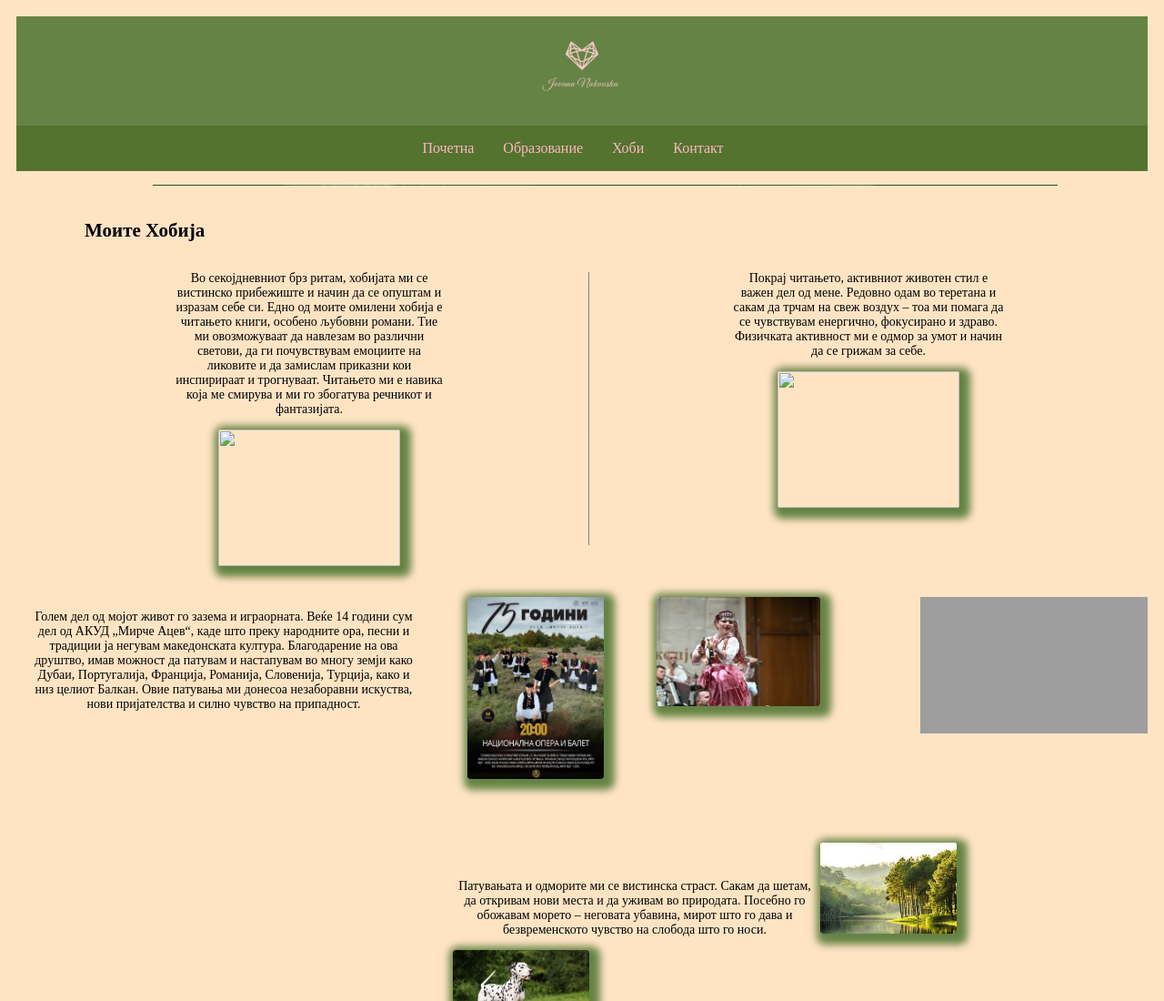
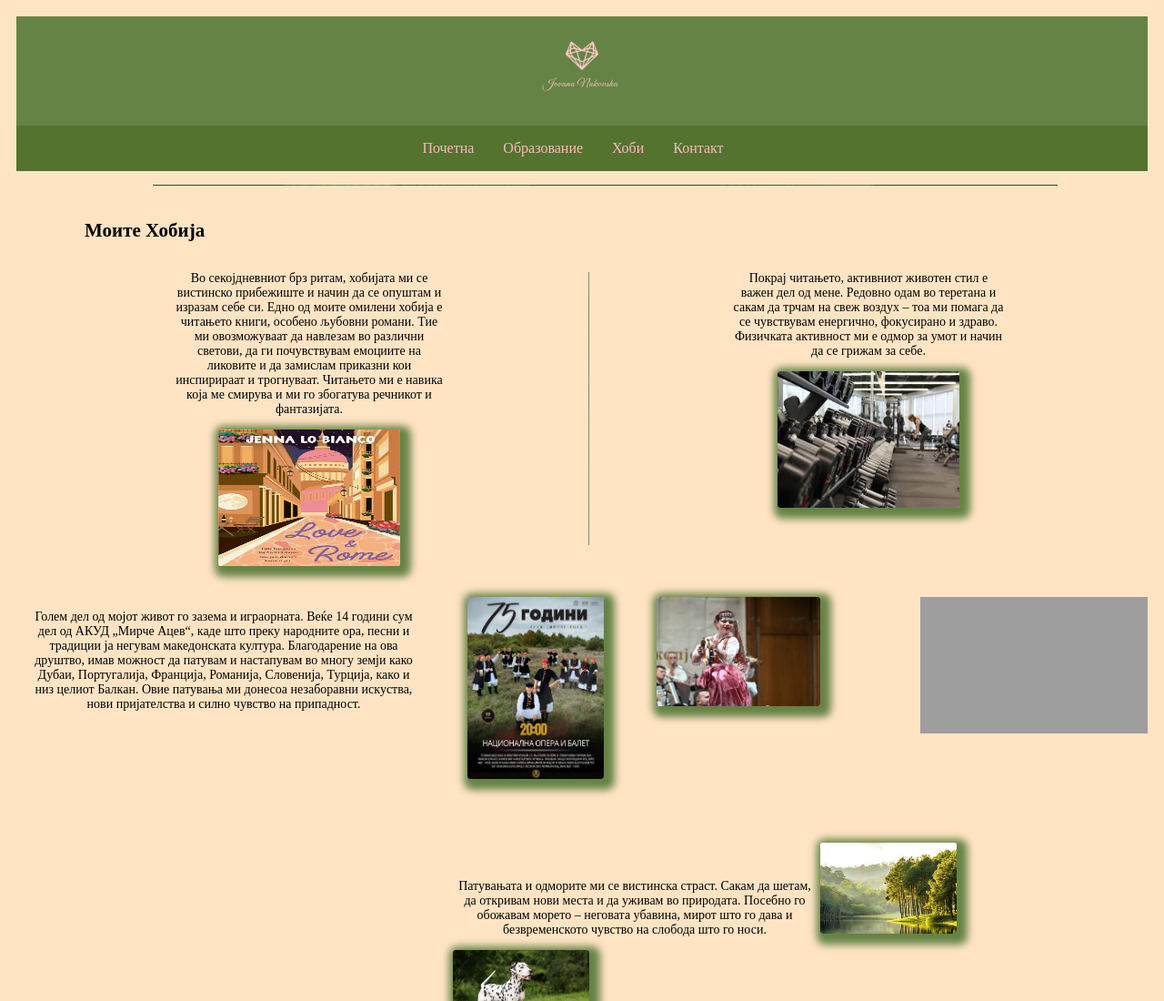
Before and after one commit to JovanaNakovska/j.nakovska, a website: page hobi.html in a window 1280 px wide. Shown: the top 1100 px of the page at 91% size. Drawn offline with Linux system fonts and the light colour scheme; grey boxes are pictures that could not be loaded.

Commit message:
Update hobi.html

```diff
--- a/hobi.html
+++ b/hobi.html
@@ -198,14 +198,14 @@
   <div id="kolona">
     <div class="div">
       <p>Во секојдневниот брз ритам, хобијата ми се вистинско прибежиште и начин да се опуштам и изразам себе си. Едно од моите омилени хобија е читањето книги, особено љубовни романи. Тие ми овозможуваат да навлезам во различни светови, да ги почувствувам емоциите на ликовите и да замислам приказни кои инспирираат и трогнуваат. Читањето ми е навика која ме смирува и ми го збогатува речникот и фантазијата.</p>
-      <img src="/images/book.jpg">
+      <img src="book.jpg">
     </div>
     <div id="vertikalno">
 
     </div>
     <div class="div">
       <p>Покрај читањето, активниот животен стил е важен дел од мене. Редовно одам во теретана и сакам да трчам на свеж воздух – тоа ми помага да се чувствувам енергично, фокусирано и здраво. Физичката активност ми е одмор за умот и начин да се грижам за себе.</p>
-      <img src="/images/gym.jpg">
+      <img src="gym.jpg">
     </div>
   </div>
   <div class="div1">
```
